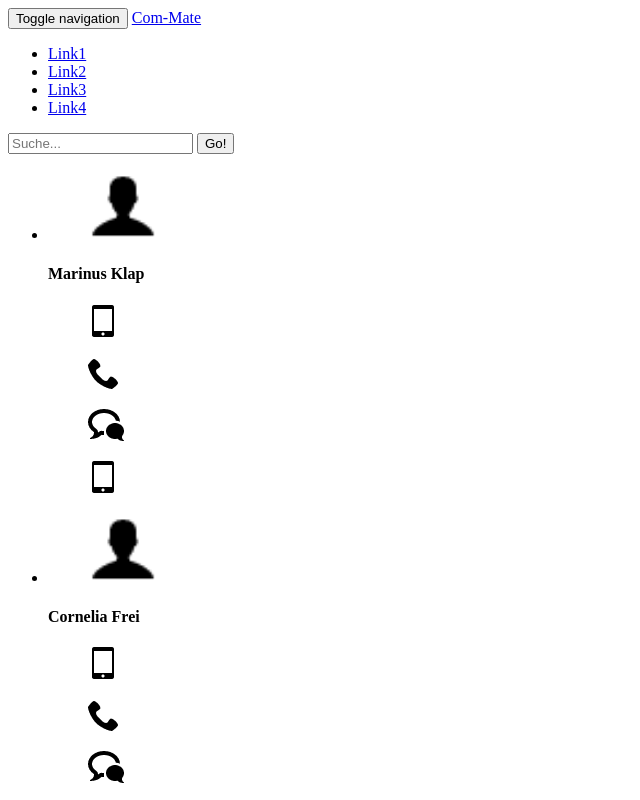
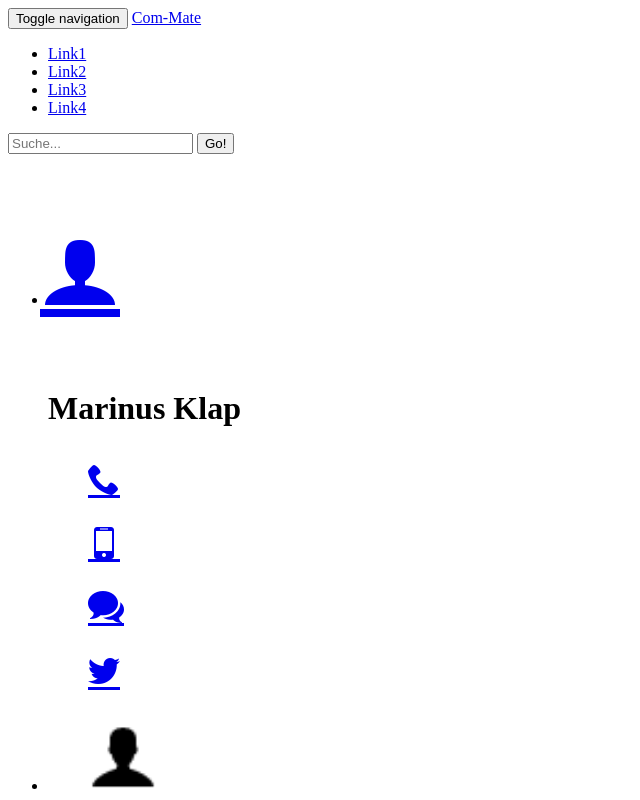
Before and after one commit to MarinAngelo/mwdContApp_BootsLess, a website: page app/index.html in a window 1280 px wide. Shown: the top 800 px of the page, without its empty margins (0-640 px from the left). Drawn offline with nearby package versions, Linux system fonts and the light colour scheme; some packages are replaced by stand-ins of ours; some icons are missing; files whose address does not match are found by name.

Commit message:
Icon Fonts

```diff
--- /dev/null
+++ b/app/css/icon_font.css
@@ -0,0 +1,41 @@
+@font-face {
+  src: url("../fonts/icomoon.woff") format('woff');
+  font-family: Icons;
+}
+.icon/*,
+.contact::before,
+.add-contact::before*/ {
+  font-family: Icons;
+  -ms-font-feature-settings: "liga" 1, "dlig" 1;
+  -moz-font-feature-settings: "liga=1", "dlig=1";
+  -moz-font-feature-settings: "liga" 1, "dlig" 1;
+  font-feature-settings: "liga" 1, "dlig" 1;
+  font-variant-ligatures: common-ligatures;
+  -webkit-font-smoothing: antialiased;
+  -moz-osx-font-smoothing: grayscale;
+
+}
+/*button.icon {
+  background: transparent;
+  border: none;
+}
+.contact::before {
+  content: "person";
+}
+.add-contact::before {
+  content: "add-person";
+}
+.icon:hover {
+  color: #8000ff;
+}*/
+figure.profilIcon {
+  font-size: 5em;
+  line-height: 0.9em;
+  margin-right: 0.1em;
+  margin-left: -0.1em;
+}
+div.profilAction {
+ font-size: 2em;
+  line-height: 0.9em;
+  margin-right: 0.1em;
+}
--- a/app/head.html
+++ b/app/head.html
@@ -4,6 +4,7 @@
     <!-- build:css styles.css -->
     <!-- <link rel="stylesheet" href="css/app.css"> -->
     <link rel="stylesheet" href="bower_components/angular/angular-csp.css">
+    <link rel="stylesheet" href="css/icon_font.css">
     <!-- <link rel="stylesheet" href="bower_components/bootstrap/dist/css/bootstrap.css"> -->
     <link rel="stylesheet" href="bower_components/bootstrap/dist/css/styles.css">
     <meta name="viewport" content="width=device-width, initial-scale=1">
--- a/app/index.html
+++ b/app/index.html
@@ -24,27 +24,27 @@
                         <ul class="list-group">
                             <li class="list-group-item">
                                 <div class="profilImage">
-                                    <figure>
-                                        <a href="profilDetails.html"><img src="images/user.png" width="70" height="70">
+                                    <figure class="profilIcon">
+                                        <a href="profilDetails.html" class="icon"><!-- <img src="images/user.png" width="70" height="70"> -->user
                                         </a>
                                     </figure>
                                 </div>
                                 <div class="profilAction">
                                     <h4>Marinus Klap</h4>
                                     <figure id="km1Sympol">
-                                        <a id="km1Link" href="#"><img src="images/mobile2.png">
+                                        <a id="km1Link" class="icon" href="#">phone
                                         </a>
                                     </figure>
                                     <figure id="km2Sympol">
-                                        <a id="km2Link" href="#"><img src="images/phone.png">
+                                        <a id="km2Link" class="icon" href="#">mobile
                                         </a>
                                     </figure>
                                     <figure id="km3Sympol">
-                                        <a id="km3Link" href="#"><img src="images/bubbles3.png">
+                                        <a id="km3Link" class="icon" href="#">bubbles2
                                         </a>
                                     </figure>
                                     <figure id="km1Sympol">
-                                        <a id="km1Link" href="#"><img src="images/mobile2.png">
+                                        <a id="km1Link" class="icon" href="#">twitter
                                         </a>
                                     </figure>
                                 </div>
--- a/package.json
+++ b/package.json
@@ -35,5 +35,8 @@
     "opn": "^1.0.0",
     "serve-index": "^1.5.0",
     "serve-static": "^1.7.1"
+  },
+  "dependencies": {
+    "gulp-less": "^2.0.1"
   }
 }
```
Also changed, not shown: app/fonts/icomoon.ttf (added), app/fonts/icomoon.woff (added), 2 other files.
